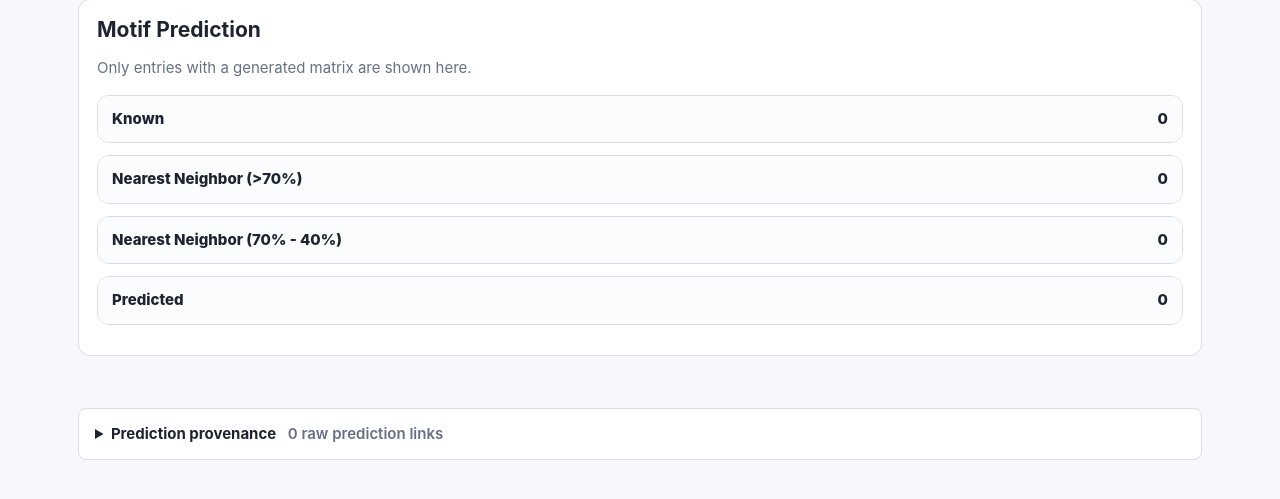
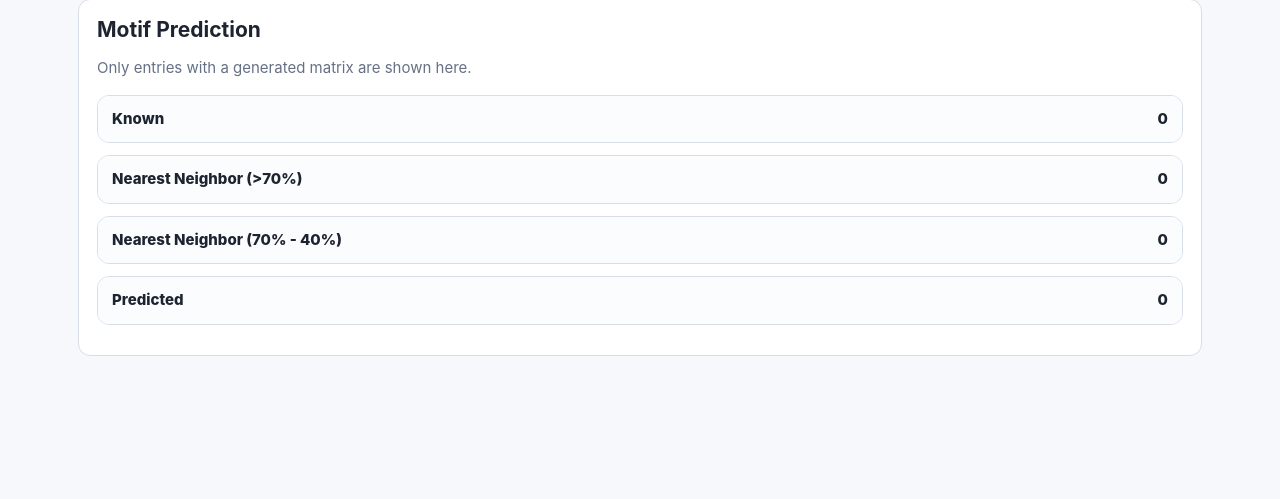
Before and after one commit to abotlp/ModCREDB, a Python web app: template templates/tf.html in a window 1280 px wide. Shown: the part 279-778 px from the top of the page. Run offline with Jinja, Linux system fonts and the light colour scheme; the template is opened without the code that fills it, so the values that code supplies are empty.

Commit message:
Remove TF prediction provenance placeholder

```diff
--- a/templates/tf_clean_body.html
+++ b/templates/tf_clean_body.html
@@ -8,5 +8,4 @@
   {% include "tf_clean_motifs.html" %}
   {% include "tf_clean_models.html" %}
   {% include "tf_clean_domains.html" %}
-  <details class="evidence-group"><summary>Prediction provenance <span>{{ motif_rows|length }} raw prediction links</span></summary><p class="muted">Raw mapping, matrix status, and importer details are kept here.</p></details>
 </div>
```
